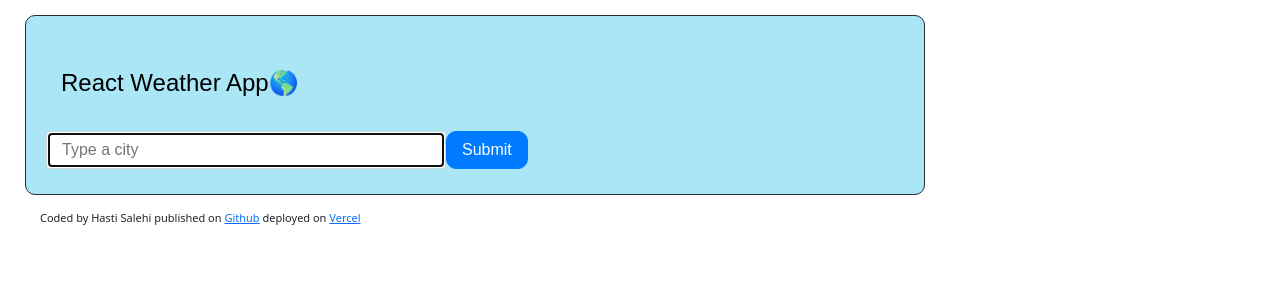
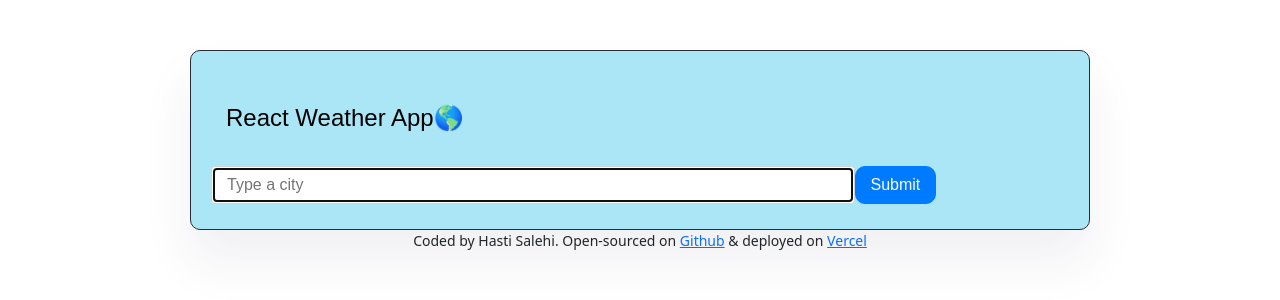
Before and after one commit to Squiggly7525/My-Weather-App-React, a React (Create React App) app: page / in a window 1280 px wide. Shown: the top 300 px of the page. Built offline with nearby package versions, Linux system fonts and the light colour scheme.

Commit message:
css fixed

```diff
--- a/src/App.css
+++ b/src/App.css
@@ -2,26 +2,26 @@
   border: #282c34 1px solid;
   border-radius: 10px;
   background-color: rgb(255, 255, 255);
-  margin: 15px;
+  margin-top: 40px;
   padding: 10px;
-
+  box-shadow: 0 30px 50px #41326414;
   max-width: 900px;
   background-color: #aae6f6;
+  margin: auto;
+  margin-top: 50px;
 }
 h1 {
   font-size: 24px;
   font-weight: 100;
-  margin: 20px 0 0 0;
   line-height: 29px;
+  margin: 0%;
 }
 
 .App-link {
   color: #61dafb;
 }
 footer {
-  text-align: left;
-  font-size: 11px;
-  margin: 0;
-  margin-left: 30px;
-  padding-top: -15px;
+  margin: auto;
+  text-align: center;
+  font-size: 14px;
 }
--- a/src/App.js
+++ b/src/App.js
@@ -7,7 +7,6 @@ function App() {
   return (
     <div className="App">
       <Weather />
-      <p>This project was coded by Hasti Salehi</p>
     </div>
   );
 }
--- a/src/Weather.css
+++ b/src/Weather.css
@@ -10,10 +10,14 @@
   flex-direction: row;
   justify-content: space-between;
   margin-bottom: 30px;
+  margin-top: 20px;
 }
 
 .main-humidity-wind {
   align-self: start;
+}
+.humidity-wind {
+  margin-top: 25px;
 }
 
 .icon-temperature-realfeel {
@@ -26,7 +30,10 @@
   display: flex;
   align-items: center;
   flex-direction: row;
-  margin-bottom: 15px;
+  margin-bottom: 5px;
+}
+.icon {
+  margin-top: 15px;
 }
 
 .real-feel {
@@ -40,19 +47,19 @@
 }
 
 .search-bar {
-  display: flex;
+  display: block;
   margin-right: -15px;
   margin-left: -15px;
+  align-items: center;
 }
 
 .search {
-  flex-grow: 1;
   height: calc(1.5em + 0.75rem + 2px);
   padding: 15px;
   font-size: 1rem;
   font-weight: 400;
   line-height: 1.5;
-  width: 400px;
+  width: 75%;
   color: #495057;
   background-color: #fff;
   border: 1px solid #ced4da;
--- a/src/WeatherInfo.js
+++ b/src/WeatherInfo.js
@@ -22,8 +22,11 @@ export default function WeatherInfo({ city, weatherDetails }) {
       </div>
       <div className="icon-temperature-realfeel">
         <div className="icon-and-temperature">
-          <WeatherIcon code={weatherDetails.icon} size={52} />
-          <img src={weatherDetails.iconUrl} />
+          {" "}
+          <span className="icon">
+            <WeatherIcon code={weatherDetails.icon} size={52} />
+            <img src={weatherDetails.iconUrl} />
+          </span>
           <div className="temp">
             <WeatherTemperature celsius={weatherDetails.temperature} />
           </div>
--- a/src/index.js
+++ b/src/index.js
@@ -4,9 +4,8 @@ import "bootstrap/dist/css/bootstrap.css";
 import React from "react";
 import ReactDOM from "react-dom/client";
 import "./index.css";
-import App from "./App";
-import reportWebVitals from "./reportWebVitals";
 import Weather from "./Weather";
+import "./App.css";
 
 const root = ReactDOM.createRoot(document.getElementById("root"));
 root.render(
@@ -15,8 +14,8 @@ root.render(
       <br /> <Weather />
     </div>
     <footer>
-      Coded by Hasti Salehi published on{" "}
-      <a href="https://github.com/Squiggly7525/Weather-app-react">Github</a>{" "}
+      Coded by Hasti Salehi. Open-sourced on{" "}
+      <a href="https://github.com/Squiggly7525/Weather-app-react">Github</a> &
       deployed on{" "}
       <a href="https://weather-app-react-kappa-six.vercel.app/"> Vercel</a>
     </footer>
```
